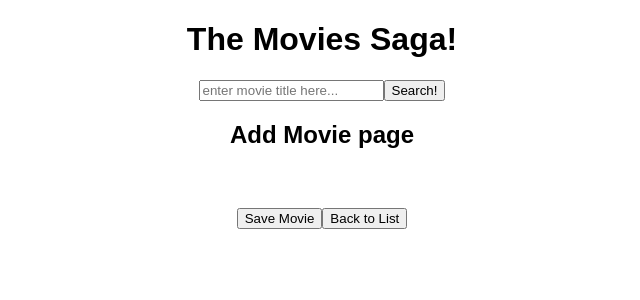
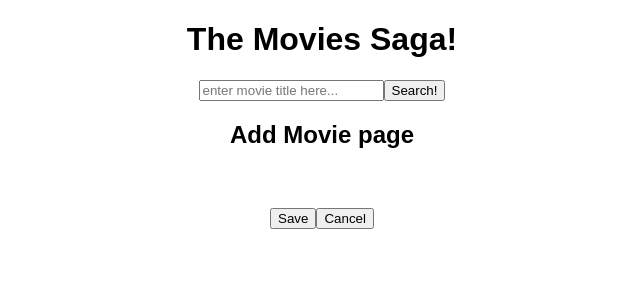
Before and after one commit to xaihang/watchworthy-movies-app, a React (Create React App) app: page /addmovie in a window 1280 px wide. Shown: the top 300 px of the page, without its empty margins (318-958 px from the left). Built offline with nearby package versions, Linux system fonts and the light colour scheme.

Commit message:
edit buttons feature on addmovie feature

```diff
--- a/src/components/AddMovie/AddMovie.jsx
+++ b/src/components/AddMovie/AddMovie.jsx
@@ -26,8 +26,8 @@ export default function AddMovie() {
       <h3>{SearchOmdbApi.Title}</h3>
       <h4>{SearchOmdbApi.Plot}</h4>
       <div>
-        <button onClick={() => saveMovie()}>Save Movie</button>
-        <button onClick={() => history.push("/")}>Back to List</button>
+        <button onClick={() => saveMovie()}>Save</button>
+        <button onClick={() => history.push("/")}>Cancel</button>
       </div>
     </div>
   );
```
